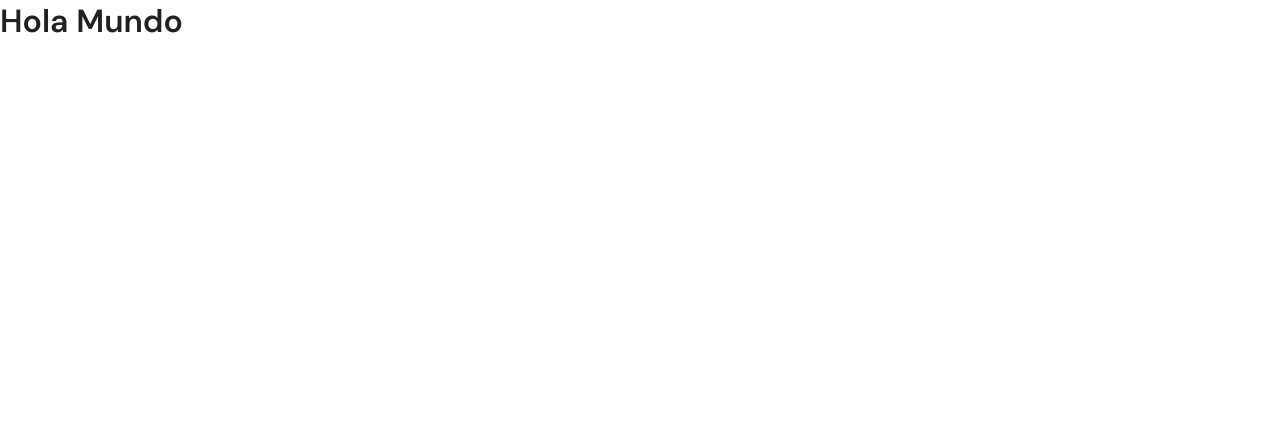
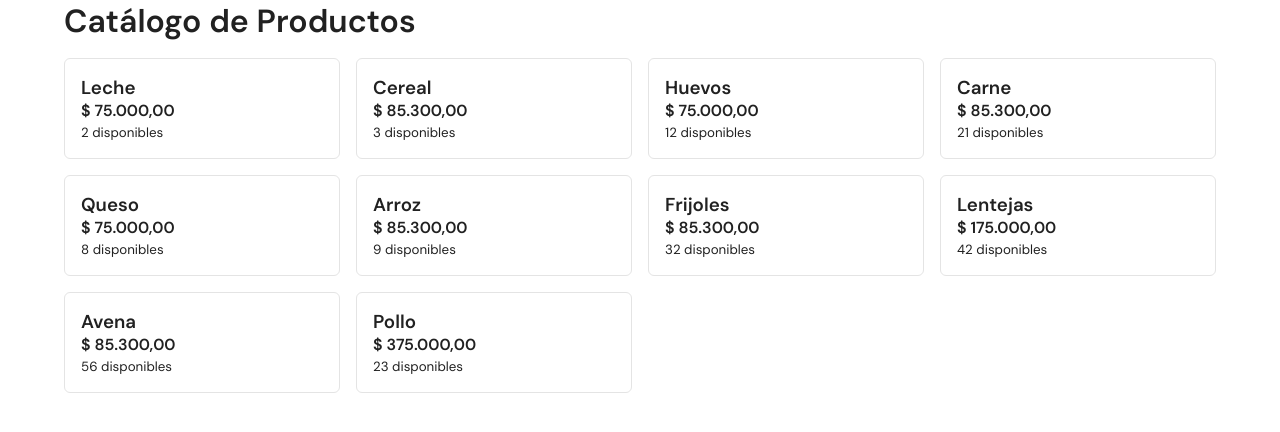
Before and after one commit to jaravad/react-store, a React (Create React App) app: page / in a window 1280 px wide. Shown: the top 432 px of the page. Built offline with nearby package versions, Linux system fonts and the light colour scheme.

Commit message:
feat: display products

```diff
--- a/package.json
+++ b/package.json
@@ -14,6 +14,7 @@
     "react-dom": "^18.2.0",
     "react-scripts": "5.0.1",
     "sass": "^1.64.1",
+    "styled-components": "6.0.5",
     "typescript": "^4.9.5",
     "web-vitals": "^2.1.4"
   },
--- a/src/App.tsx
+++ b/src/App.tsx
@@ -1,5 +1,7 @@
+import Products from './views/Products';
+
 function App() {
-  return <h1>Hola Mundo</h1>;
+  return <Products />;
 }
 
 export default App;
--- /dev/null
+++ b/src/components/ProductCard.tsx
@@ -0,0 +1,24 @@
+import styled from 'styled-components';
+
+import { ProductCardProps } from '../types';
+import { formatCurrency } from '../utils';
+
+const StyledArticle = styled.article`
+  border-radius: 6px;
+  padding: 1rem;
+  border: 1px solid #e4e4e4;
+`;
+
+const ProductCard = ({ name, price, amount }: ProductCardProps) => {
+  return (
+    <StyledArticle>
+      <h3>{name}</h3>
+      <h4>{formatCurrency(price)}</h4>
+      <small>
+        {amount} disponible{amount > 1 ? 's' : ''}
+      </small>
+    </StyledArticle>
+  );
+};
+
+export default ProductCard;
--- a/src/styles/index.scss
+++ b/src/styles/index.scss
@@ -18,3 +18,34 @@ h1, h2, h3, h4, h5, h6 {
   margin: 0;
   font-weight: 600;
 }
+
+p {
+  margin: 0
+}
+
+.container {
+  width: 90%;
+  margin: 0 auto;
+}
+
+.mb-1 {
+  margin-bottom: 1rem;
+}
+
+.products-grid {
+  display: grid;
+  grid-template-columns: repeat(4, 1fr);
+  grid-gap: 1rem;
+
+  @media (max-width: 900px) {
+    & {
+      grid-template-columns: repeat(3, 1fr);
+    }
+  }
+
+  @media (max-width: 650px) {
+    & {
+      grid-template-columns: repeat(2, 1fr);
+    }
+  }
+}
--- /dev/null
+++ b/src/types.d.ts
@@ -0,0 +1,5 @@
+export interface ProductCardProps {
+  name: string;
+  price: number;
+  amount: number;
+}
--- /dev/null
+++ b/src/utils/index.ts
@@ -0,0 +1,6 @@
+export const formatCurrency = (amount: number) => {
+  return Intl.NumberFormat('es-CO', {
+    style: 'currency',
+    currency: 'COP',
+  }).format(amount);
+};
--- /dev/null
+++ b/src/views/Products.tsx
@@ -0,0 +1,17 @@
+import ProductCard from '../components/ProductCard';
+import data from '../data.json';
+
+const Products = () => {
+  return (
+    <div className="container">
+      <h1 className="mb-1">Catálogo de Productos</h1>
+      <div className="products-grid">
+        {data.products.map((product) => (
+          <ProductCard {...product} key={product.id} />
+        ))}
+      </div>
+    </div>
+  );
+};
+
+export default Products;
```
Also changed, not shown: 1 other file (tests, documents, lock files or other folders).
